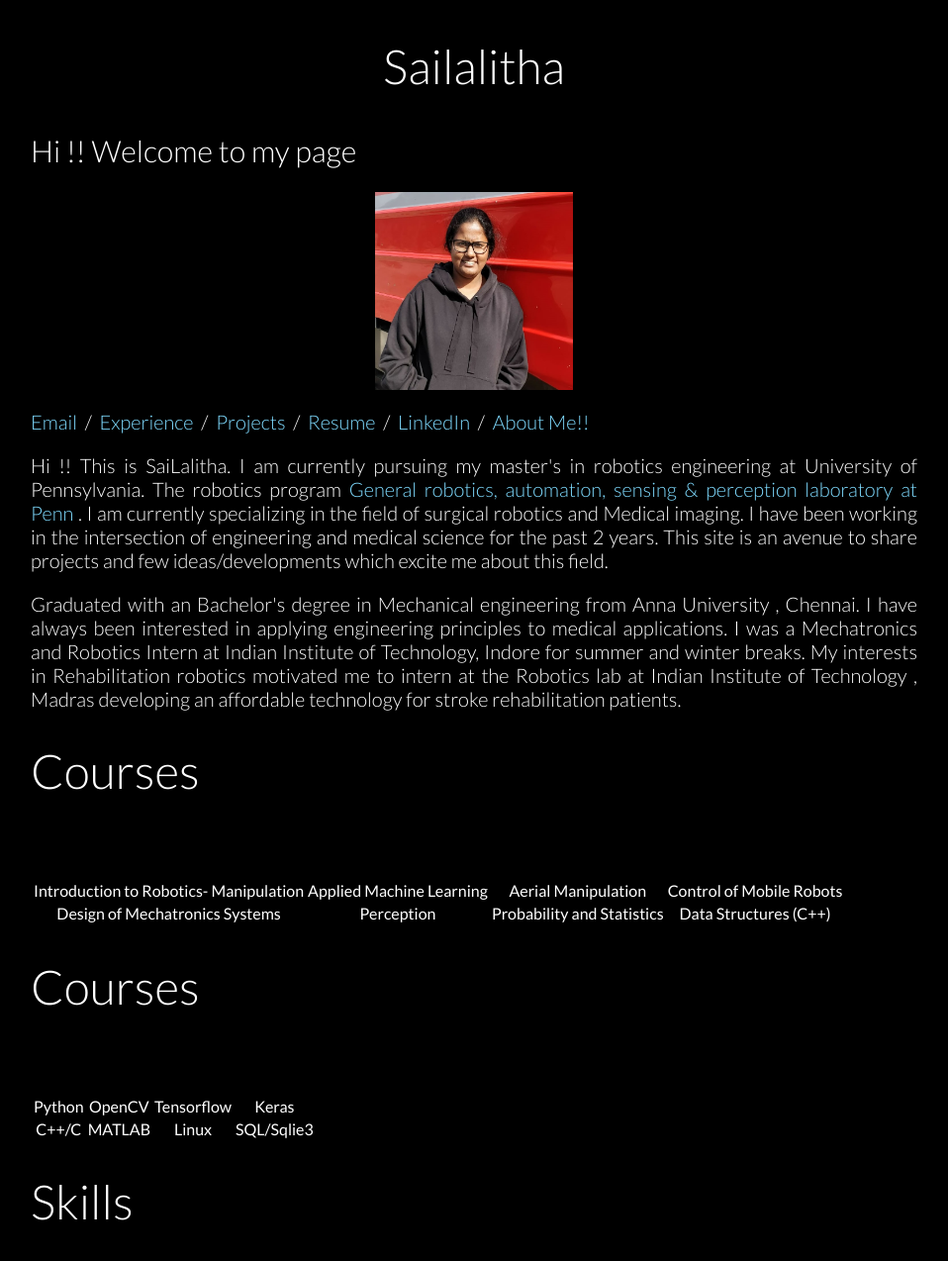
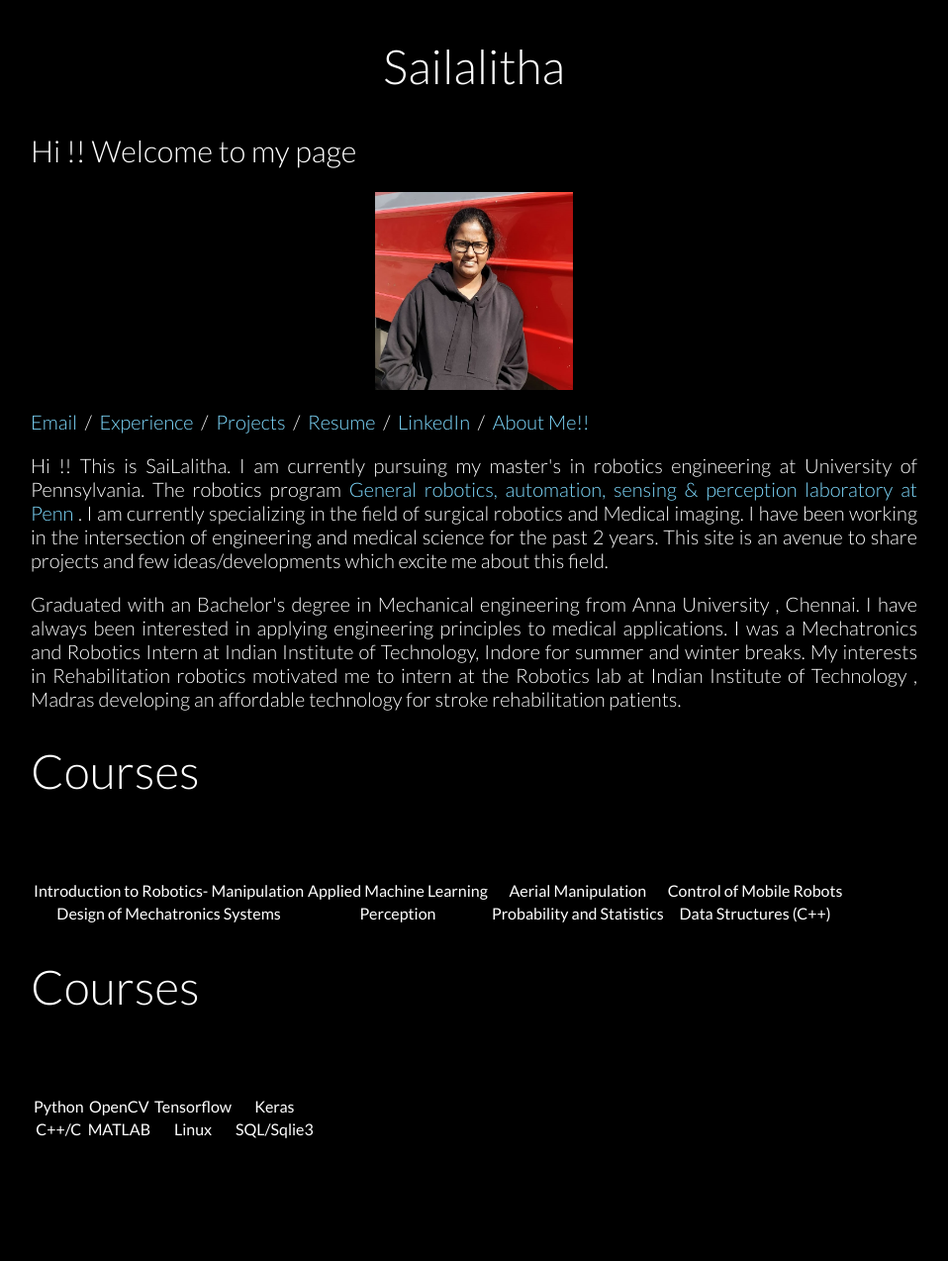
Before and after one commit to sailalitha96/sailalitha96.github.io, a Jekyll site: the page index.html, which Jekyll copies as it is, in a window 1280 px wide. Shown: the whole page at 99% size, without its empty margins (161-1119 px from the left). Built offline with Jekyll 4.4.1, drawn with Linux system fonts in a browser that asks for light colours; nearby versions of some CDN libraries; after the commit the page ends 1163 px from its top, so only the background shows below that.

Commit message:
Update index.html

```diff
--- a/index.html
+++ b/index.html
@@ -121,13 +121,7 @@
 
   </div>
 
-</div>
-
-    </div>
-
-    <h1>Skills</h1>
-
-  </div>
+	</div>
 
 
 
```
